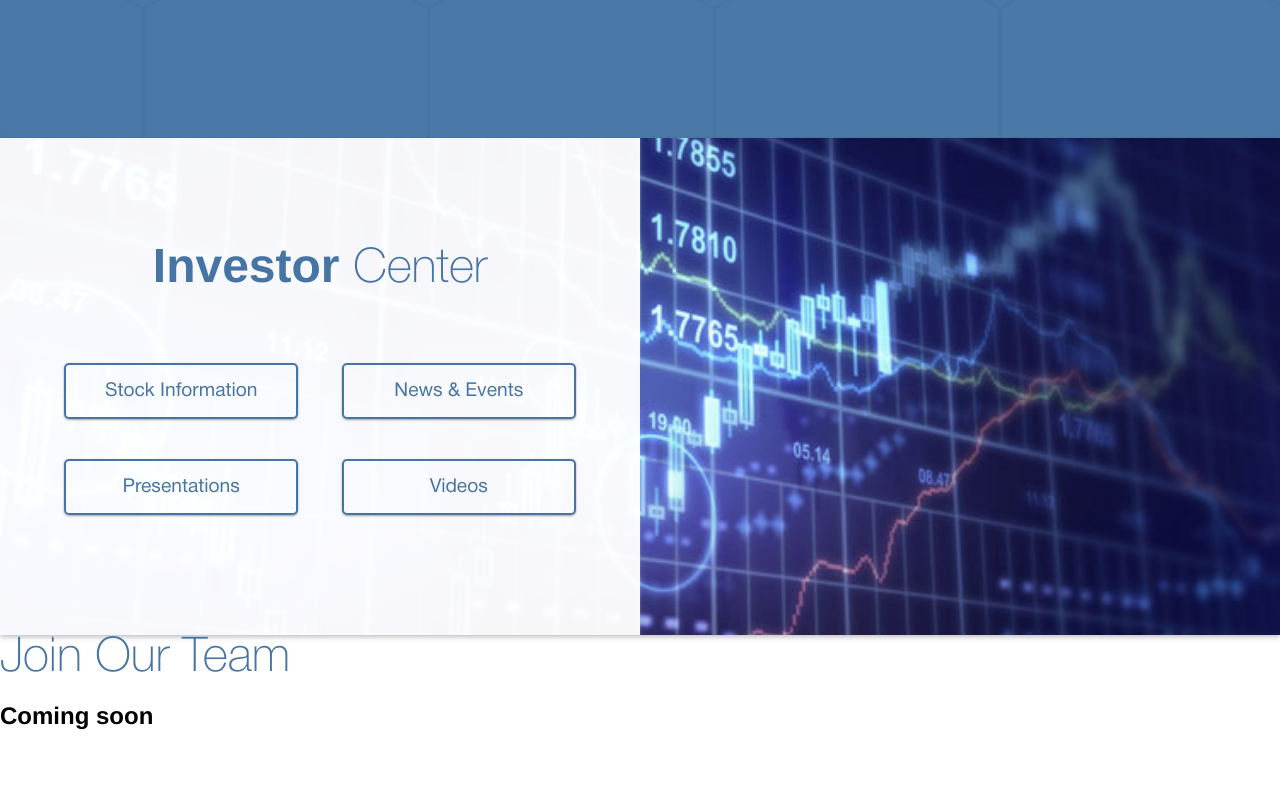
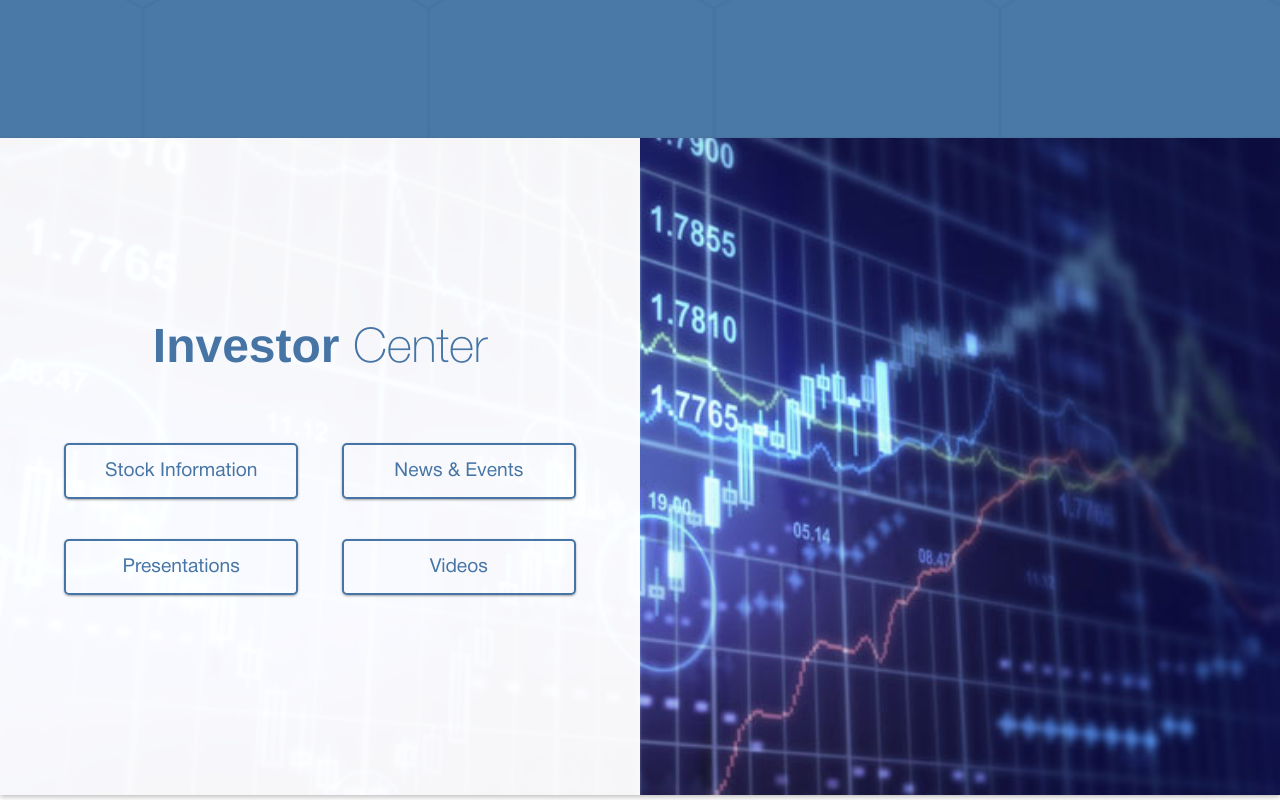
Before and after one commit to Coffalmer/DigitalMintGroup, a website: page app/index.html in a window 1280 px wide. Shown: the part 2780-3580 px from the top of the page. Before the commit the page ends 3529 px from the top, so only its background shows below. Drawn offline with nearby package versions, Linux system fonts and the light colour scheme; files whose address does not match are found by name.

Commit message:
finish demo hire block

```diff
--- a/app/sass/_header.sass
+++ b/app/sass/_header.sass
@@ -17,6 +17,9 @@
         ul
             list-style-type: none
             margin: 0
+
+            @media screen and (max-width: 860px)
+                display: none
 
         li
             float: left
--- a/app/sass/_hire.sass
+++ b/app/sass/_hire.sass
@@ -0,0 +1,16 @@
+.hire
+    display: flex
+    flex-direction: column
+    flex-wrap: nowrap
+    justify-content: center
+    align-items: center
+    padding: 100px 5%
+
+    h2
+        color: $grayColor
+        font-weight: 500
+        font-size: 1.2em
+        padding: 1rem 2rem
+        text-align: center
+        border-radius: 5px
+        border: 2px solid $grayColor
--- a/app/sass/_investor.sass
+++ b/app/sass/_investor.sass
@@ -9,7 +9,7 @@
     &__content
         background-color: rgba(255, 255, 255, 0.96)
         width: 40%
-        padding: 0 5%
+        padding: 80px 5%
 
         h1
             padding-top: 100px
@@ -23,6 +23,7 @@
 
         @media screen and (max-width: 850px)
             width: 90%
+            padding: 0 5%
             background-color: rgba(255, 255, 255, 0.95)
 
         &-item
@@ -60,4 +61,4 @@
             @media screen and (max-width: 500px)
 
                 a
-                    width: 90%
+                    width: 100%
```
Also changed, not shown: app/css/main.css.
